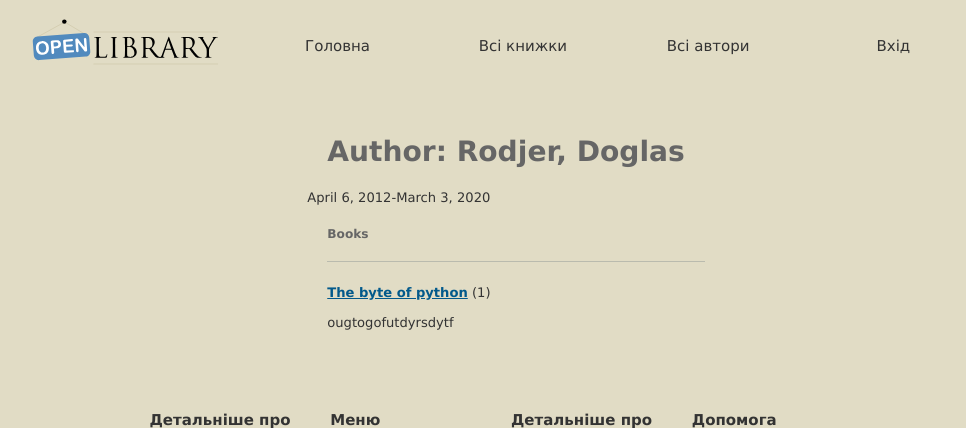
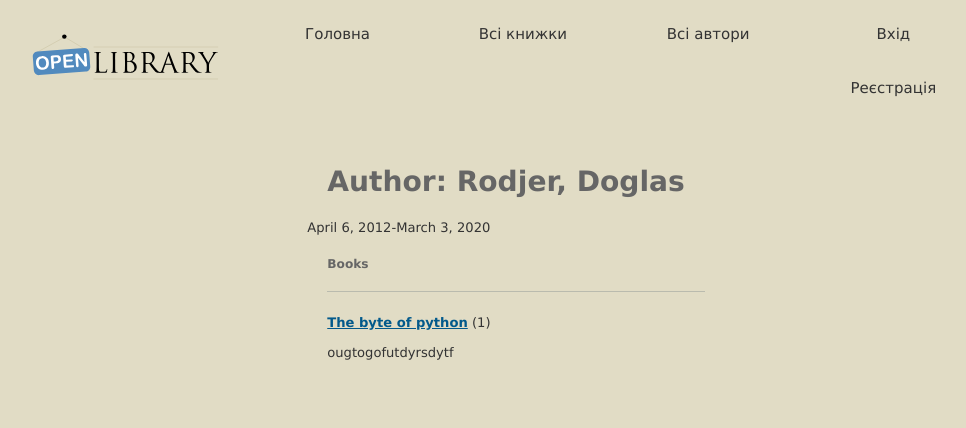
Before and after one commit to vasivaas/Library, a Django app: page /catalog/author/3 in a window 1280 px wide. Shown: the top 428 px of the page, without its empty margins (134-1100 px from the left). Run offline with Django 3.2, Linux system fonts and the light colour scheme; data comes from the database, SQL or seed files in the repository; some libraries are stand-ins or nearby versions.

Commit message:
Update base_generic.html

```diff
--- a/library/library/catalog/templates/base_generic.html
+++ b/library/library/catalog/templates/base_generic.html
@@ -66,6 +66,8 @@
       {% else %}
       <li class="more-menu" style="font-size:15px;">
       <a href="{% url 'login' %}?next={{request.path}}">Вхід</a>
+      <br><br>
+       <a htref="{% url 'register' %}?next={{request.path}}">Реєстрація</a>
       {% endif %}
   </ul>
   <style> .text-danger { color: red }</style>
```
